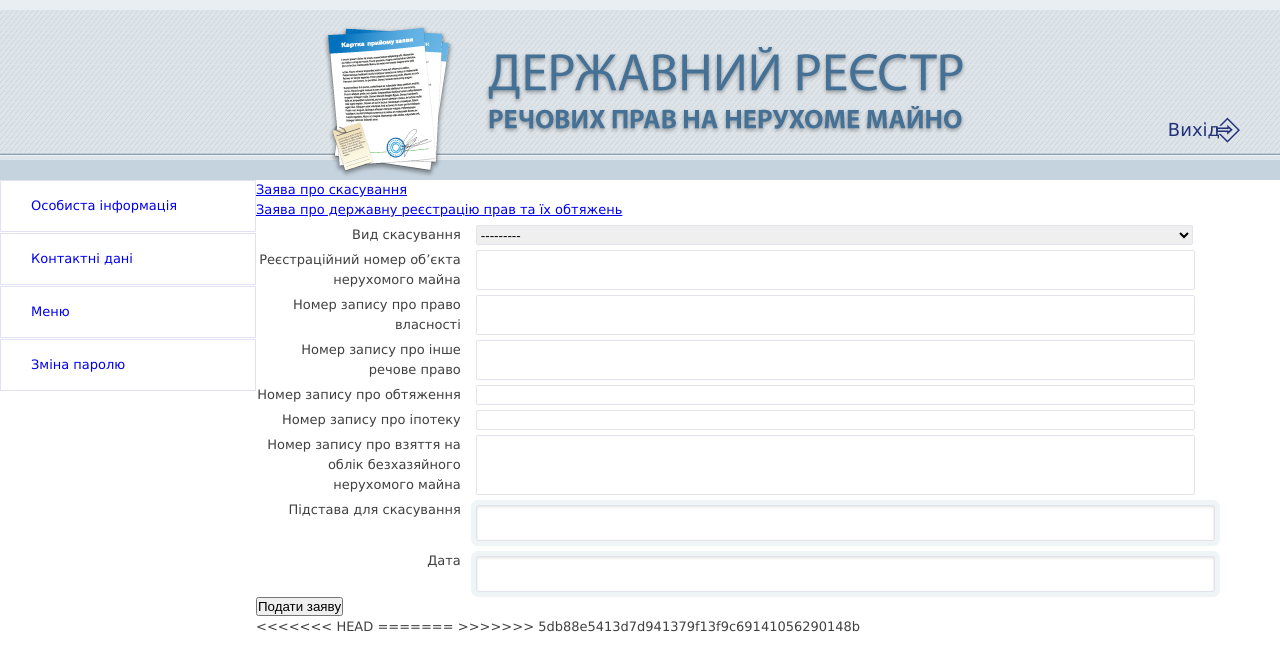
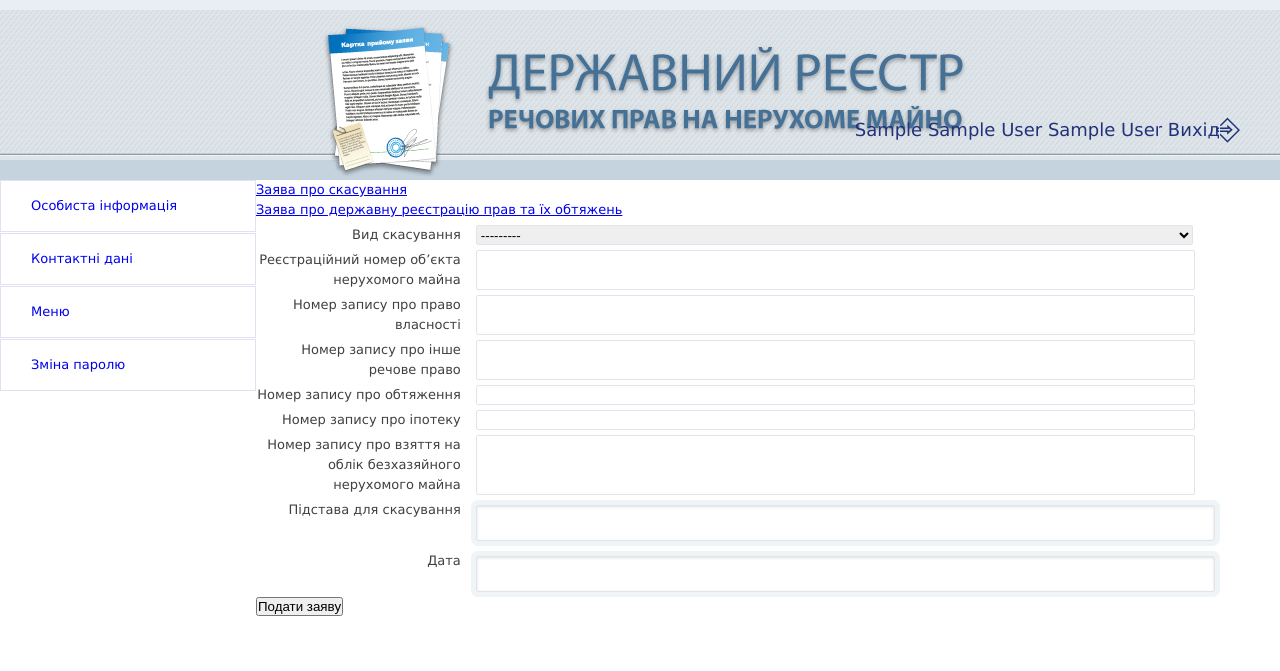
Before and after one commit to antonmazun/kpi, a Django app: page /documents/application_for_cancelation/1 in a window 1280 px wide. Shown: the top 671 px of the page. Run offline with Django 3.2, Linux system fonts and the light colour scheme; tables that the repository leaves empty hold one stand-in row (values such as "Sample post"); parts of the project's set-up code (start-up, migrations or seed data) failed here and were passed over.

Commit message:
'legal_register'

```diff
--- a/documents/templates/application_for_cancelation_form.html
+++ b/documents/templates/application_for_cancelation_form.html
@@ -34,9 +34,4 @@
 {% endfor %}
     <button>Подати заяву</button>
     </form>
-
-<<<<<<< HEAD
-
-=======
->>>>>>> 5db88e5413d7d941379f13f9c69141056290148b
 {% endblock %}
--- a/user/models.py
+++ b/user/models.py
@@ -66,7 +66,7 @@ class LegalPerson(models.Model):
     login = models.CharField(max_length=255, verbose_name='Логін'  ,default=None)
     password_legal = models.CharField(max_length=255, verbose_name='Пароль')
     password_legal2 = models.CharField(max_length=255, verbose_name='Потвердите пароль', default=None)
-    EDRPOU = models.IntegerField(verbose_name='EDRPOU' , default=123213)
+    EDRPOU = models.IntegerField(verbose_name='EDRPOU', default=None)
     name_company = models.CharField(max_length=255, verbose_name='name company')
     adress_company = models.ForeignKey(Address, on_delete=models.CASCADE , default=None)
     first_name_LeadCompany = models.CharField(max_length=255, verbose_name='first_name')
--- a/user/templates/main.html
+++ b/user/templates/main.html
@@ -116,9 +116,11 @@ a.logout:hover{
         <img src="{% static 'img/rrp-logo-text.png' %}" alt="Державний реєстр речових прав на нерухоме майно">
       </div>
     <div class="exit">
-    <a class="logout" href="/">Вихід<p class="logout">⎆</p>
+
+    <a class="logout" href="{% url 'logout' %}">
+        <span>{{user.first_name}} {{user.second_name}} {{user.middle_name}}</span>
+        Вихід<p class="logout">⎆</p>
 </div>
-    </a>
     </div>
 <div class="content">
 	<div class="main-cabinet">
--- a/user/urls.py
+++ b/user/urls.py
@@ -10,4 +10,5 @@ urlpatterns = [
     path('menu/<int:id>', views.menu, name='menu'),
     path('get-info-dovidky/<int:id>', views.get_info_dovidky, name='get-info-dovidky'),
     path('change-password/<int:id>', views.change_password, name='change-password'),
+    path('logout/', views.logout, name='logout'),
 ]
--- a/user/views.py
+++ b/user/views.py
@@ -212,3 +212,9 @@ def get_info_dovidky(request , id):
     ctx  = {}
     ctx['user'] = u
     return render(request , 'get_info_dovidky.html' , ctx)
+
+
+def logout(request):
+    if request.session['entry_user']:
+        del request.session['entry_user']
+    return redirect('/')
```
Also changed, not shown: documents/migrations/0005_merge_20180529_2108.py (added).
